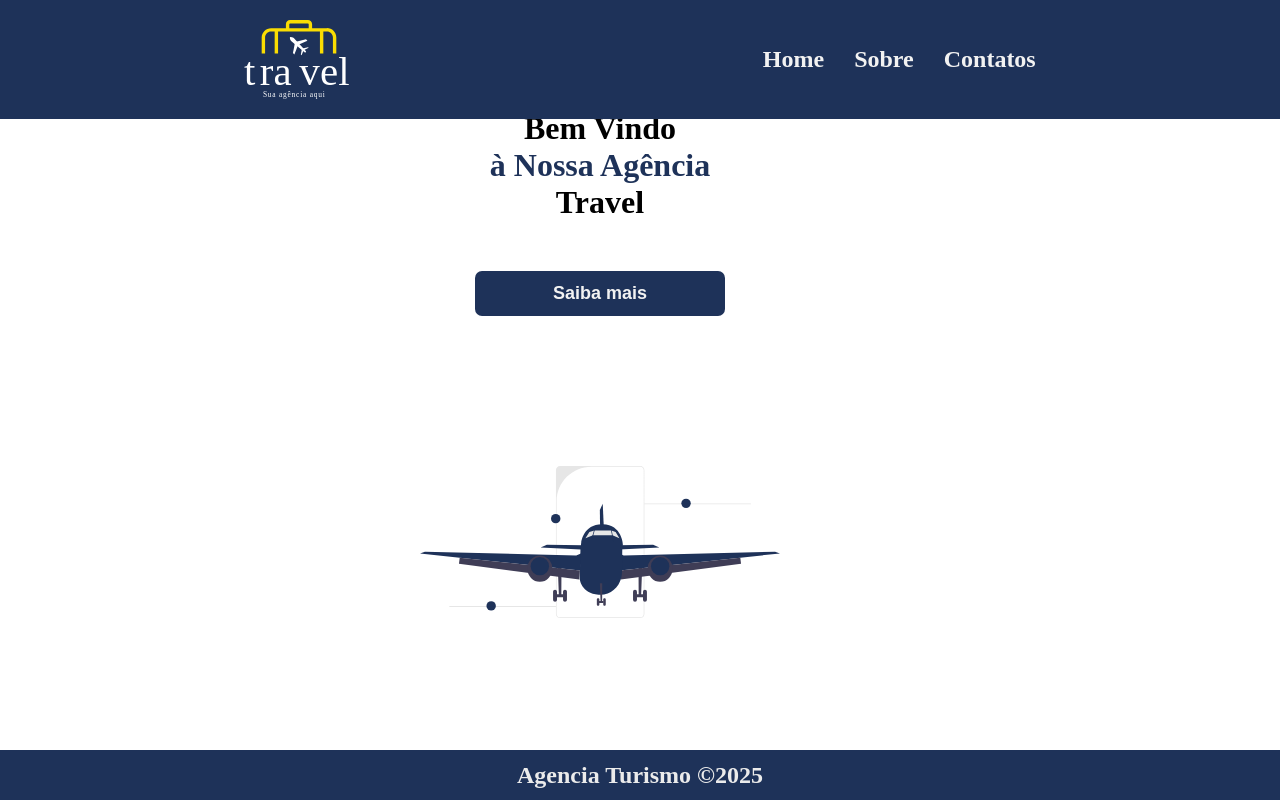
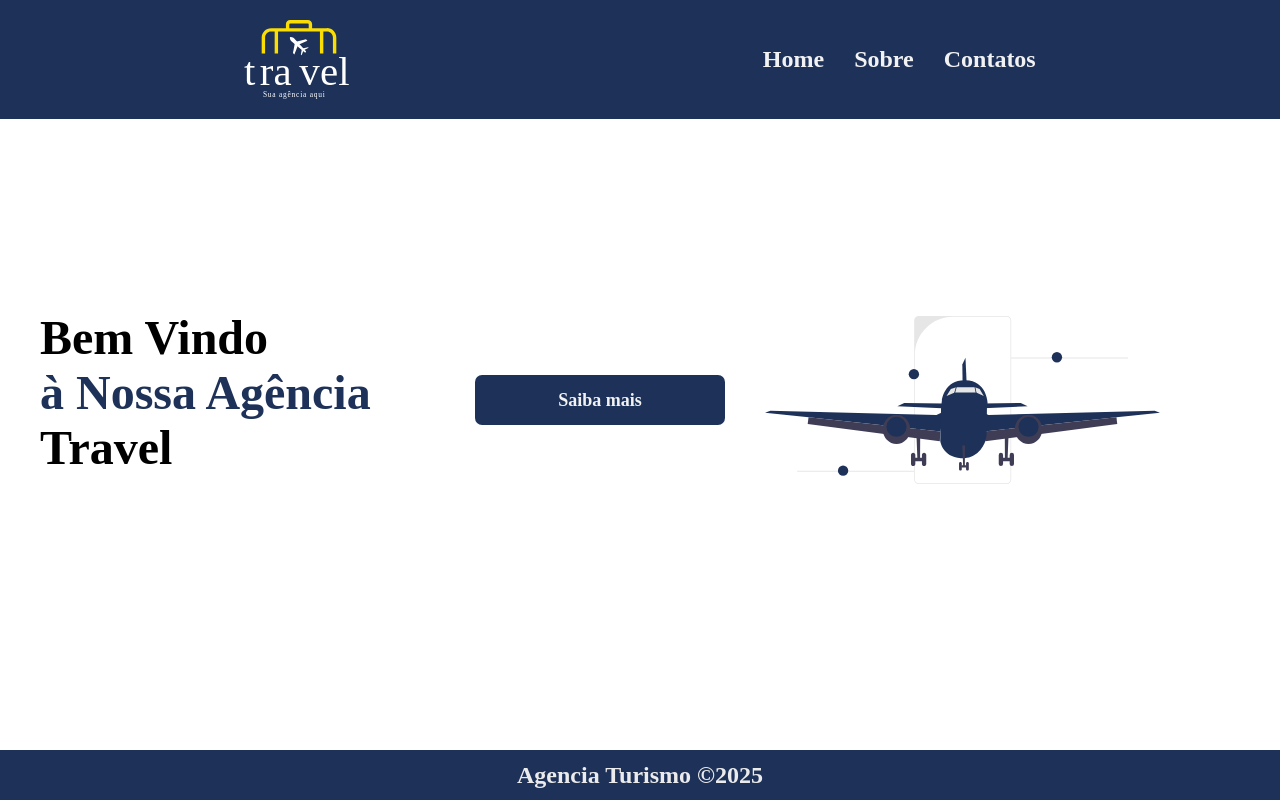
Before and after one commit to denneraladim/agencia-turismo-react, a React (Vite) app: page / in a window 1280 px wide. Built offline with nearby package versions, Linux system fonts and the light colour scheme.

Commit message:
Atualizado

```diff
--- a/src/Pages/Home/Home.module.scss
+++ b/src/Pages/Home/Home.module.scss
@@ -4,16 +4,21 @@
 .home {
   width: 100%;
   min-height: 90vh;
-    @include m.flex-center-column;
-    @include m.text-align(center);
-    padding-right: 20px;
-    padding-left: 20px;
-    padding-top: 70px;
-    gap: 24px;
+  display: flex;
+  align-items: center;
+  justify-content: space-between;
+  text-align: left;
+  gap: 40px;
+  padding: 70px 40px;
 
   .apresentacao {
+    display: flex;
+    flex-direction: column;
+    gap: 20px;
+    flex: 1;
+
     p {
-            font-size: 32px;
+    font-size: 48px;
     font-weight: bold;
     margin-bottom: 16px;
   }
@@ -24,9 +29,8 @@
   }
 
   .btn {
-        width: 80%;
-        max-width: 250px;
-        height: 45px;
+    width: 250px;
+    height: 50px;
     font-size: 18px;
     font-weight: bold;
     border: 0;
@@ -35,11 +39,10 @@
     display: flex;
     align-items: center;
     justify-content: center;
-        margin: 10px auto 0 auto;
     text-decoration: none;
   }
 
-    .btn_red {
+  .btn_blue {
     background-color: c.$color-primary;
     color: c.$color-white;
 
@@ -55,11 +58,9 @@
     align-items: center;
 
     img {
-            width: 90%;
-            max-width: 400px;
+      width: 100%;
+      max-width: 500px;
       height: auto;
-            display: block;
-            margin-bottom: 16px;
     }
   }
 }
--- a/src/Pages/Home/index.tsx
+++ b/src/Pages/Home/index.tsx
@@ -3,9 +3,11 @@ import styles from "./Home.module.scss";
 
 import HomeImage from "../img/airplane-blue.svg";
 import type { JSX } from "react";
+import { Link } from "react-router-dom";
 
 const Home = ():JSX.Element => {
     return (
+        <>
         <section className={styles.home}>
             <div className={styles.apresentacao}>
                 <p>
@@ -14,13 +16,16 @@ const Home = ():JSX.Element => {
                     Travel
                 </p>
             </div>
-            <button className={`${styles.btn} ${styles.btn_red}`}>
+             <Link to="/sobre" className={`${styles.btn} ${styles.btn_blue}`}>
                 Saiba mais
-            </button>
+             </Link>
+
             <figure>
                 <img src={HomeImage} alt="Image da Home" />
             </figure>
         </section>
+        </>
+
     )
 }
 
--- a/src/styles/_mixins.scss
+++ b/src/styles/_mixins.scss
@@ -2,6 +2,12 @@
 @mixin flex-center-column {
     display: flex;
     flex-direction: column;
+    align-items: center;
+    justify-content: center;
+}
+
+@mixin flex-center {
+    display: flex;
     align-items: center;
     justify-content: center;
 }
```
Lines whose indentation alone changed are shown as unchanged.
